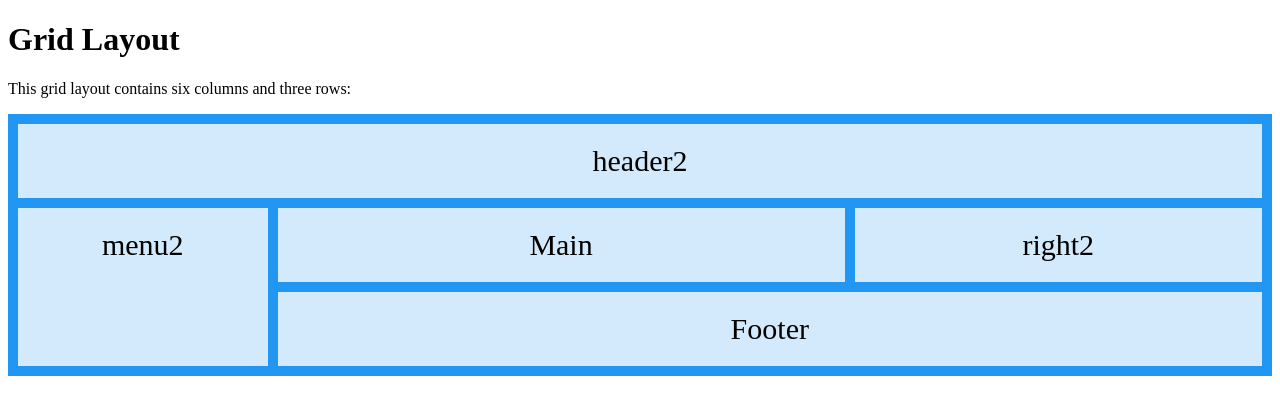
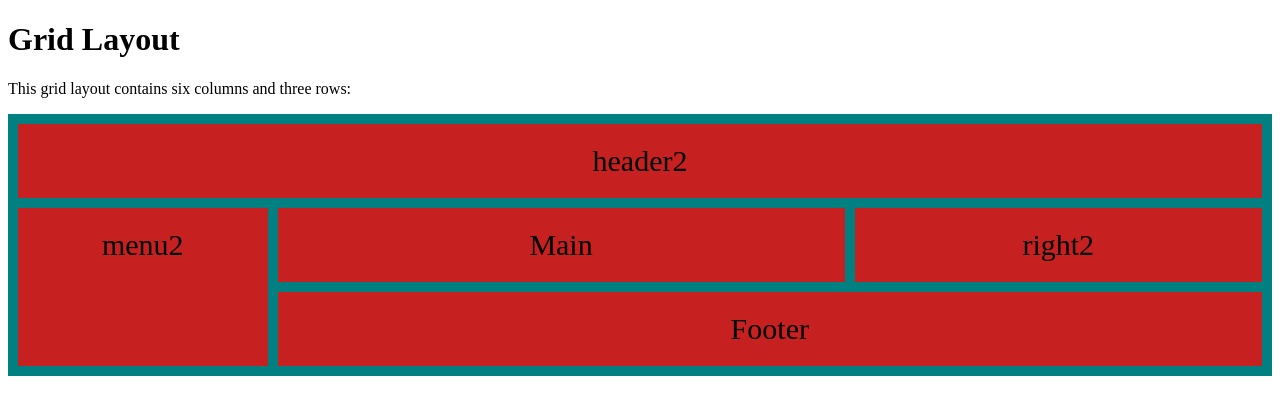
Before and after one commit to Jack45455/mma-goats, a website: page fuck-around.html in a window 1280 px wide. Drawn offline with Linux system fonts and the light colour scheme.

```diff
--- a/fuck-around.html
+++ b/fuck-around.html
@@ -15,12 +15,12 @@
     'menu2 main main main right2 right2'
     'menu2 footer footer footer footer footer';
   grid-gap: 10px;
-  background-color: #2196F3;
+  background-color: teal;
   padding: 10px;
 }
 
 .grid-container > div {
-  background-color: rgba(255, 255, 255, 0.8);
+  background-color: rgba(248, 8, 8, 0.8);
   text-align: center;
   padding: 20px 0;
   font-size: 30px;
```
Also changed, not shown: README.md.
